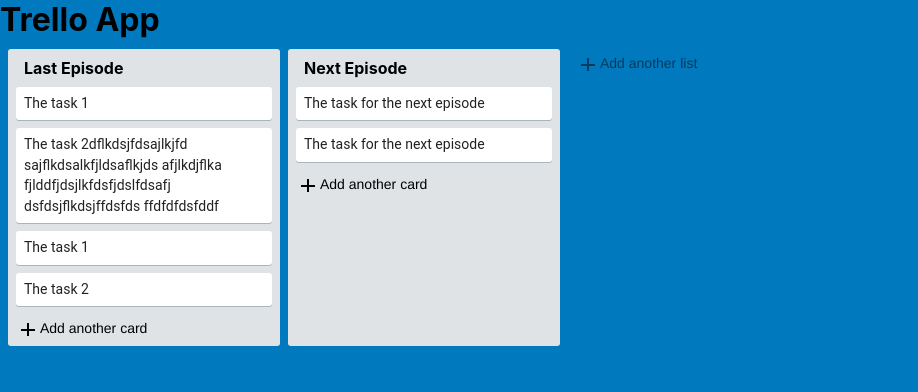
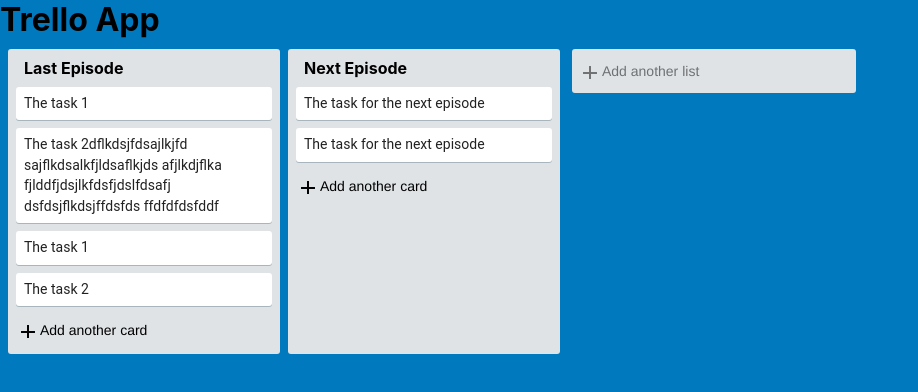
Before and after one commit to r-a-x/trello, a React (Create React App) app: page / in a window 1280 px wide. Shown: the top 392 px of the page, without its empty margins (0-918 px from the left). Built offline with nearby package versions, Linux system fonts and the light colour scheme.

Commit message:
fixed the styling of button

```diff
--- a/src/components/App.js
+++ b/src/components/App.js
@@ -12,9 +12,18 @@
   },
   body:{
     backgroundColor:'rgb(0, 121, 191)',
-    width: '100%',
+    minWidth: 'fit-content',
     height: '100vh'
-  }
+  },
+  containerTrelloList: {
+    backgroundColor: '#dfe3e6',
+    borderRadius: '3px',
+    display: 'flex',
+    flexDirection: 'column',
+    width: '272px',
+    marginRight: '8px',
+    boxSizing: 'border-box'
+},
 };
 
 class App extends Component {
@@ -29,7 +38,9 @@
             ))
           }
           {/* There will  */}
+          {/* <div style={styles.containerTrelloList}> */}
           <TrelloActionButton list/>
+          {/* </div> */}
         </div>
       </div>
     );
--- a/src/components/TrelloActionButton.js
+++ b/src/components/TrelloActionButton.js
@@ -42,6 +42,22 @@
         });
     }
 
+    getCssForTextAre(){
+        var style = {
+            "resize": "none",
+            "padding": "6px 6px",
+            "border": "0px",
+            "width": "100%",
+            "minHeight": "52px",
+            "borderRadius": "3px",
+            "boxSizing": "border-box"
+        }
+        const {list} = this.props;
+        if (list){
+            style.minHeight = "32px";
+        }
+        return style;
+    }
 
     renderTextArea(){
         const {list} = this.props;
@@ -54,15 +70,9 @@
                     margin:'0px',
                     padding:'0px'
                 }}>
-                    <Textarea autoFocus onChange={this.handleChange.bind(this)} style = {{
-                        resize:'none',
-                        padding:'0px 6px',
-                        border:'0px',
-                        width:'100%',
-                        minHeight:'52px',
-                        borderRadius: '3px',
-                        boxSizing:'border-box'
-                    }}
+                    <Textarea autoFocus onChange={this.handleChange.bind(this)} style = {
+                        this.getCssForTextAre()
+                    }
                     // onBlur = {this.closeTextArea.bind(this)}
                     value = {this.state.textAreaText}
                     placeholder = {placeHolderText}
@@ -98,10 +108,11 @@
 
     getCssForButtonContainer(){
         var container = {
-            margin:'4px 4px 8px 4px',
-            padding:'0px 4px',
             display:'flex',
-            opacity:'1'
+            flexDirection:'column',
+            opacity:'1',
+            height:'32px',
+            justifyContent:'center',
         }
         const {list} = this.props;
         if (list){
@@ -117,12 +128,17 @@
             <div style = {
                 this.getCssForButtonContainer()
             } onClick={this.openTextArea.bind(this)}>
+                <div style  = {{
+                    display:'flex',
+                    alignContent:'column'
+                }}>
                     <Icon style = {{
                         height: '18px',
                     }}>add</Icon>
                     <p style = {
                         this.getCssForButton()
                     }>{buttonText}</p>
+                </div>
             </div>
         );
     }
@@ -138,31 +154,36 @@
     render(){
         const { renderTextArea } = this.state;
         console.log("In the render method,", renderTextArea);
-        return renderTextArea ? this.renderTextArea() : this.renderButton();
+        return <div style={this.getStyleForActionButtonContainer()}> {renderTextArea ? this.renderTextArea() : this.renderButton()}</div>
+    }
+
+    getStyleForActionButtonContainer = () => {
+        var style = {
+            padding:'0px 4px 0px 4px',
+            margin:'0px 4px 8px 4px',
+            width:'256px'
+        }
+        const {list} = this.props;
+        if (list){
+            style.width = "272px";
+            style.padding = "6px";
+            style.backgroundColor = "#dfe3e6";
+            style.display = "block";
+            style.height = "fit-content";
+            style.borderRadius = "3px";
+        }
+        return style;
     }
 }
 
 const styles = {
-    container: {
-        margin:'4px 4px 8px 4px',
-        padding:'0px 4px',
-        display:'flex'
-    },
-    buttonContainer:{
-        display: 'flex',
-    },
     textAreaContainer: {
         backgroundColor: '#fff',
         borderRadius: '3px',
-        margin:'0px 8px 8px 8px',
         padding:'0px',
         minHeight: '52px',
         cursor: 'pointer',
-    },
-    card:{
-        margin:'0px',
-        padding:'0px',
-        minHeight:'24px',
-    },
+        width:'100%'
+    }
 }
 export default TrelloActionButton;
--- a/src/components/TrelloList.js
+++ b/src/components/TrelloList.js
@@ -26,7 +26,6 @@
     container: {
         backgroundColor: '#dfe3e6',
         borderRadius: '3px',
-        boxSizing: 'borderBox',
         display: 'flex',
         flexDirection: 'column',
         maxHeight: '100%',
```
Lines whose indentation alone changed are shown as unchanged.
